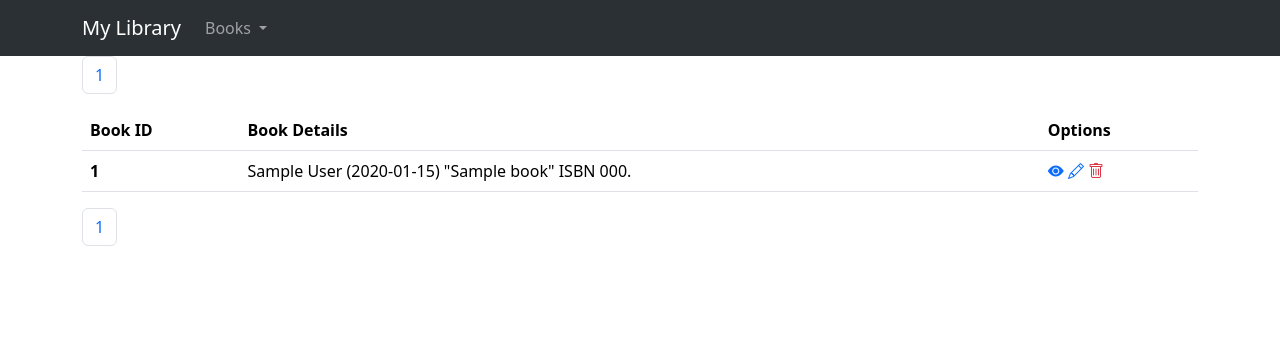
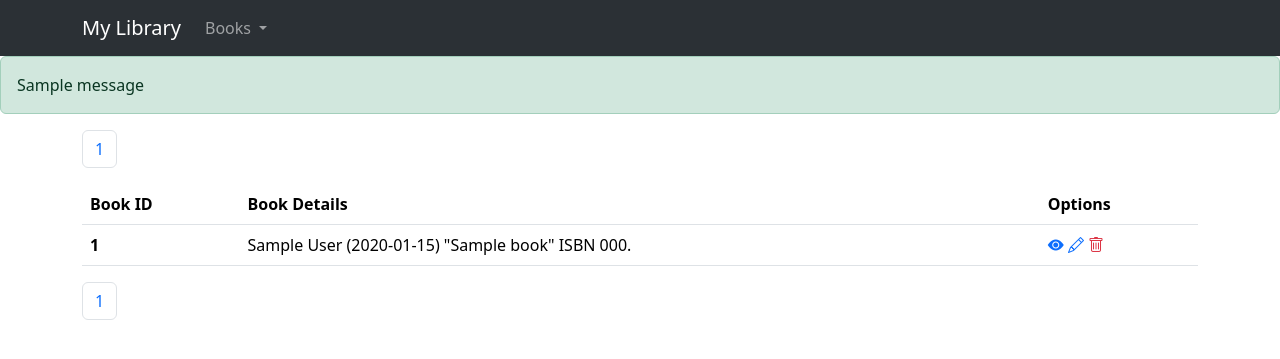
Before and after one commit to arys36984/seg, a Django app: page /books/ in a window 1280 px wide. Shown: the top 359 px of the page. Run offline with Django 4.2, Linux system fonts and the light colour scheme; tables that the repository leaves empty hold one stand-in row (values such as "Sample post"); one stand-in notice (Sample message) is shown.

Commit message:
Messages to inform user

```diff
--- /dev/null
+++ b/loans/templates/__messages.html
@@ -0,0 +1,5 @@
+{% for message in messages %}
+<div {% if message.tags %} class="alert {{ message.tags }}" {% else %} class="alert alert-primary" {% endif %}>
+  {{ message }}
+</div>
+{% endfor %}
--- a/loans/templates/base_page.html
+++ b/loans/templates/base_page.html
@@ -4,6 +4,7 @@
 
 {% block body %}
   {% include "__navbar.html" %}
+  {% include "__messages.html" %}
   <div class="container">
     <div class="row">
       <div class="col">
--- a/loans/views.py
+++ b/loans/views.py
@@ -5,6 +5,7 @@ from random import choice
 from loans.models import Book
 from loans.forms import BookForm
 from django.core.paginator import Paginator
+from django.contrib import messages
 
 ITEMS_PER_PAGE = 25
 
@@ -45,6 +46,7 @@ def create_book(request):
             except:
                 form.add_error(None, "The book was not saved.")
             else:
+                messages.success(request, f"Created new book")
                 path = reverse('books')
                 return HttpResponseRedirect(path)
         else:
@@ -67,6 +69,7 @@ def update_book(request, book_id):
                 except:
                     form.add_error(None, "The book was not updated.")
                 else:
+                    messages.success(request, f"Updated book record to: {book}")
                     path = reverse('books')
                     return HttpResponseRedirect(path)
         else:
```
Also changed, not shown: loans/tests/views/test_create_book_view.py (+7 -0 lines), my_library/settings.py (+10 -0 lines).
